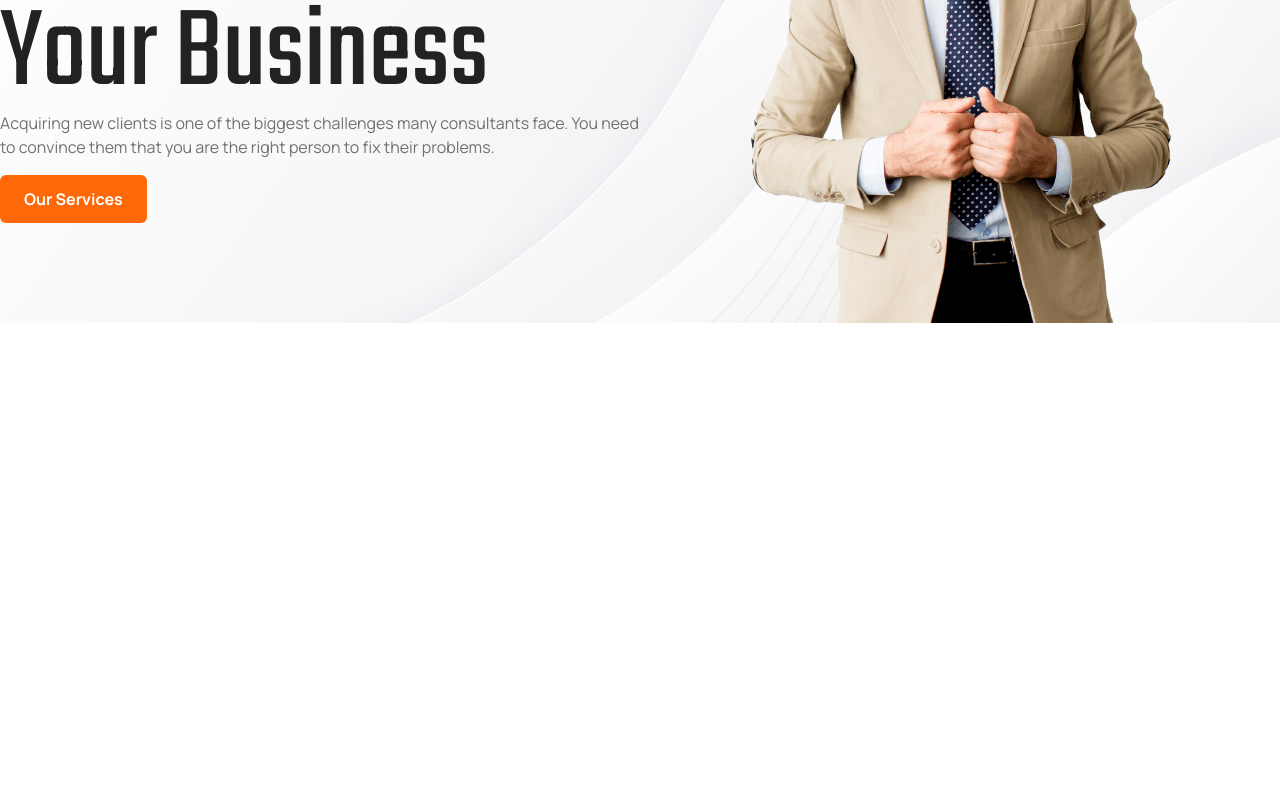
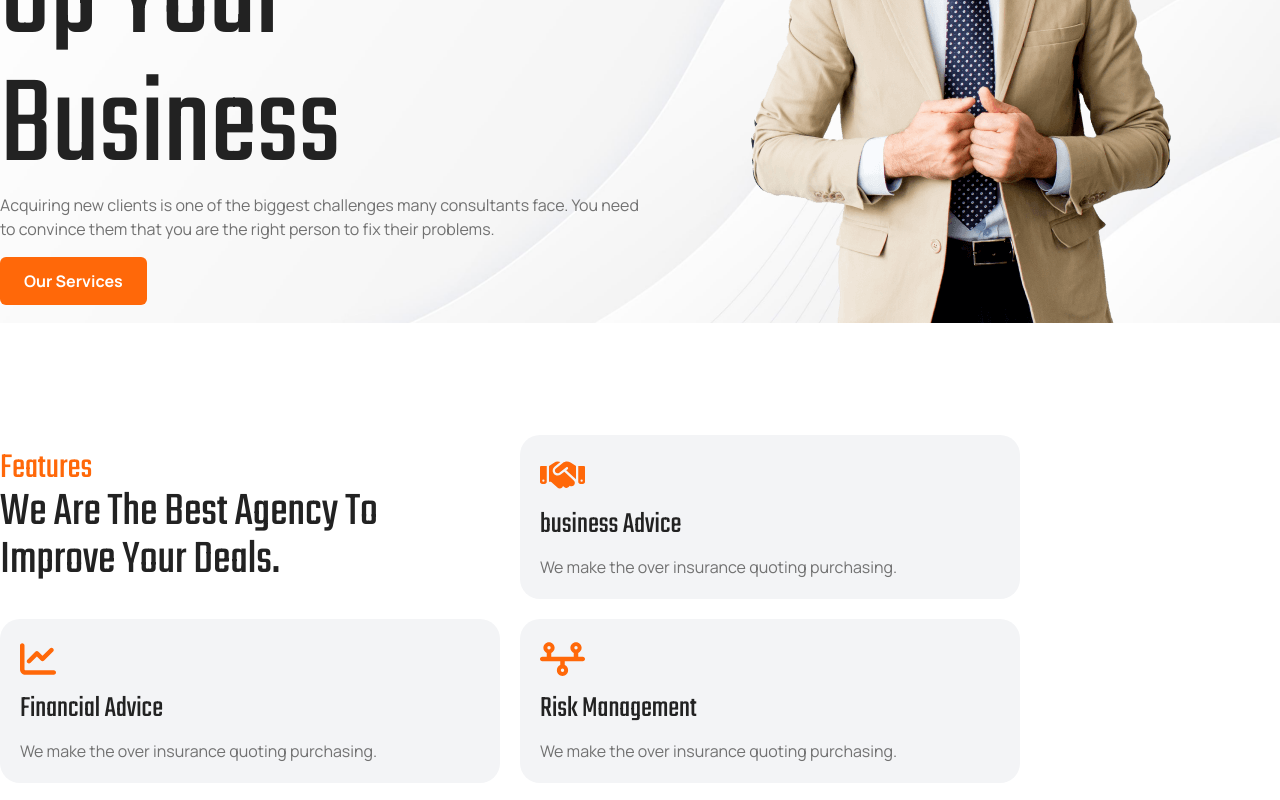
Before and after one commit to amirayhan/shopno-business-agency, a React (Vite) app: page / in a window 1280 px wide. Shown: the part 454-1254 px from the top of the page. Before the commit the page ends 800 px from the top, so only its background shows below. Built offline with nearby package versions, Linux system fonts and the light colour scheme.

Commit message:
features section is added

```diff
--- a/src/App.jsx
+++ b/src/App.jsx
@@ -1,4 +1,5 @@
 import React from "react";
+import Features from "./components/Features/Features";
 import Header from "./components/Header/Header";
 import Hero from "./components/Hero/Hero";
 
@@ -7,6 +8,7 @@ const App = () => {
         <div>
             <Header></Header>
             <Hero></Hero>
+            <Features></Features>
         </div>
     );
 };
--- /dev/null
+++ b/src/components/FeatureItem/FeatureItem.jsx
@@ -0,0 +1,13 @@
+import React from "react";
+
+const FeatureItem = ({ title, icon }) => {
+    return (
+        <div className="feature_item p-10 sm:p-5 bg-gray-100 rounded-[20px] sm:col-span-2 xs:col-span-2">
+            <span className="text-5xl sm:text-4xl text-[#ff6809]">{icon}</span>
+            <h3 className="py-3 sm:text-3xl">{title}</h3>
+            <p>We make the over insurance quoting purchasing.</p>
+        </div>
+    );
+};
+
+export default FeatureItem;
--- /dev/null
+++ b/src/components/Features/Features.jsx
@@ -0,0 +1,22 @@
+import React from "react";
+import FeatureItem from "../FeatureItem/FeatureItem";
+import { faHandshake, faChartLine, faTimeline } from "@fortawesome/free-solid-svg-icons";
+import { FontAwesomeIcon } from "@fortawesome/react-fontawesome";
+
+const Features = () => {
+    return (
+        <div className="w-full bg-white py-28">
+            <div className="md:max-w-[1480px] max-w-[600px] m-auto grid grid-cols-5 gap-5 items-center">
+                <div className="features_heading md:col-span-2 sm:col-span-5 xs:col-span-5">
+                    <h4 className="text-4xl text-[#ff6809]">Features</h4>
+                    <h2 className=" sm:text-5xl leading-[60px]">We Are The Best Agency To Improve Your Deals.</h2>
+                </div>
+                <FeatureItem icon={<FontAwesomeIcon icon={faHandshake} />} title={"business Advice"}></FeatureItem>
+                <FeatureItem icon={<FontAwesomeIcon icon={faChartLine} />} title={"Financial Advice"}></FeatureItem>
+                <FeatureItem icon={<FontAwesomeIcon icon={faTimeline} />} title={"Risk Management"}></FeatureItem>
+            </div>
+        </div>
+    );
+};
+
+export default Features;
--- a/src/components/Hero/Hero.jsx
+++ b/src/components/Hero/Hero.jsx
@@ -4,10 +4,10 @@ import h2_banner_img from "../../assets/h2_banner_img.png";
 const Hero = () => {
     return (
         <div className="hero w-full pt-20">
-            <div className="max-w-[1480px] m-auto grid grid-cols-2 items-center">
+            <div className="md:max-w-[1480px] max-w-[600px] m-auto grid grid-cols-2 items-center">
                 <div className="hero_content ">
-                    <span className="px-6 py-3 bg-blue-100 text-blue-600 font-bold rounded-full inline-block">WE ARE EXPERT IN THIS FIELD</span>
-                    <h1 className="mt-5">We Help Grow Up Your Business</h1>
+                    <span className="px-6 py-3 bg-blue-100 sm:text-1xl text-blue-600 font-bold rounded-full inline-block">WE ARE EXPERT IN THIS FIELD</span>
+                    <h1 className="mt-5 sm:text-5xl md:text-8xl lg:text-9xl">We Help Grow Up Your Business</h1>
                     <p>Acquiring new clients is one of the biggest challenges many consultants face. You need to convince them that you are the right person to fix their problems.</p>
                     <button className="px-6 py-3 theme_bg_color text-white font-bold rounded-md hover:bg-[#222] transition-all hover:ease-linear duration-300 mt-4">Our Services</button>
                 </div>
--- a/src/index.css
+++ b/src/index.css
@@ -48,6 +48,30 @@ h6 {
 
 .hero {
     background: url("./assets/hero_BG.jpg") no-repeat center/cover;
+}
+.feature_item {
+    -webkit-transition: all linear 0.3s;
+    -moz-transition: all linear 0.3s;
+    -ms-transition: all linear 0.3s;
+    -o-transition: all linear 0.3s;
+    transition: all linear 0.3s;
+}
+.feature_item:hover {
+    background: #ff6809;
+}
+.feature_item span,
+.feature_item h3,
+.feature_item p {
+    -webkit-transition: all linear 0.3s;
+    -moz-transition: all linear 0.3s;
+    -ms-transition: all linear 0.3s;
+    -o-transition: all linear 0.3s;
+    transition: all linear 0.3s;
+}
+.feature_item:hover span,
+.feature_item:hover h3,
+.feature_item:hover p {
+    color: #fff;
 }
 
 /* :root {
```
